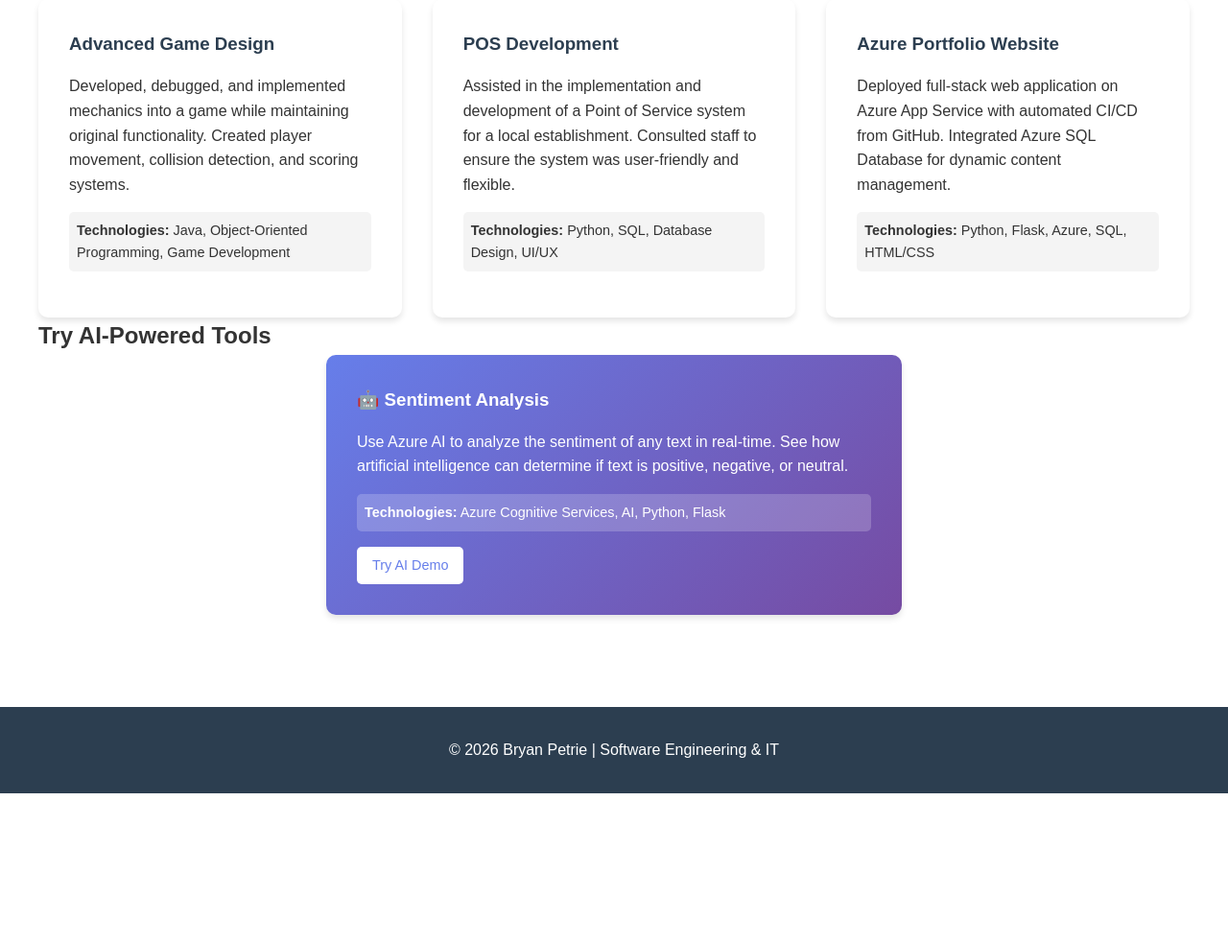
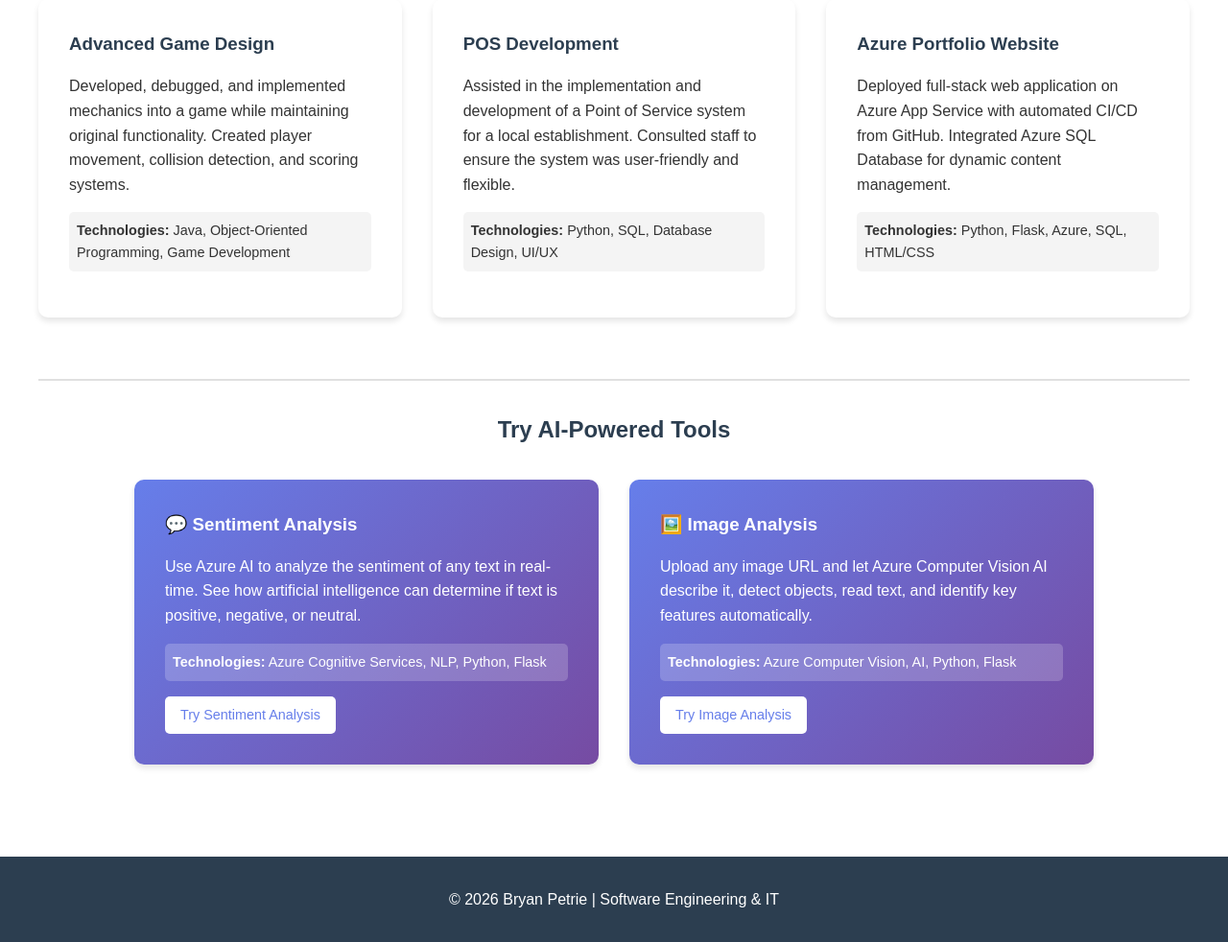
Before and after one commit to petrieb601-eng/azure-portfolio, a Flask app: page /projects in a window 1280 px wide. Shown: the part 199-1181 px from the top of the page at 96% size. Before the commit the page ends 1026 px from the top, so only its background shows below. Run offline with Flask 3, Linux system fonts and the light colour scheme.

Commit message:
Add Azure Computer Vision image analysis

```diff
--- a/app.py
+++ b/app.py
@@ -3,6 +3,9 @@ from azure.ai.textanalytics import TextAnalyticsClient
 from azure.core.credentials import AzureKeyCredential
 import os
 from dotenv import load_dotenv
+from azure.ai.vision.imageanalysis import ImageAnalysisClient
+from azure.ai.vision.imageanalysis.models import VisualFeatures
+from azure.core.credentials import AzureKeyCredential as VisionKeyCredential
 
 load_dotenv()
 
@@ -41,6 +44,13 @@ def authenticate_client():
         return TextAnalyticsClient(endpoint=endpoint, credential=AzureKeyCredential(key))
     return None
 
+def authenticate_vision_client():
+    key = os.getenv('AZURE_VISION_KEY')
+    endpoint = os.getenv('AZURE_VISION_ENDPOINT')
+    if key and endpoint:
+        return ImageAnalysisClient(endpoint=endpoint, credential=VisionKeyCredential(key))
+    return None
+
 @app.route('/')
 def home():
     return render_template('index.html')
@@ -77,5 +87,49 @@ def analyze():
     except Exception as e:
         return jsonify({'error': str(e)}), 500
 
+@app.route('/image-analysis')
+def image_analysis():
+    return render_template('image_analysis.html')
+
+@app.route('/analyze-image', methods=['POST'])
+def analyze_image():
+    client = authenticate_vision_client()
+    if not client:
+        return jsonify({'error': 'Vision service not configured'}), 500
+
+    try:
+        # Get image URL from request
+        image_url = request.json.get('image_url', '')
+
+        if not image_url:
+            return jsonify({'error': 'No image URL provided'}), 400
+
+        # Analyze image
+        result = client.analyze_from_url(
+            image_url=image_url,
+            visual_features=[
+                VisualFeatures.CAPTION,
+                VisualFeatures.OBJECTS,
+                VisualFeatures.TAGS,
+                VisualFeatures.READ
+            ]
+        )
+
+        # Extract results
+        response_data = {
+            'caption': result.caption.text if result.caption else 'No caption available',
+            'confidence': result.caption.confidence if result.caption else 0,
+            'objects': [{'name': obj.tags[0].name, 'confidence': obj.tags[0].confidence}
+                       for obj in result.objects.list] if result.objects else [],
+            'tags': [{'name': tag.name, 'confidence': tag.confidence}
+                    for tag in result.tags.list[:10]] if result.tags else [],
+            'text': [line.text for block in result.read.blocks for line in block.lines] if result.read else []
+        }
+
+        return jsonify(response_data)
+
+    except Exception as e:
+        return jsonify({'error': str(e)}), 500
+
 if __name__ == '__main__':
     app.run(debug=True)
--- a/requirements.txt
+++ b/requirements.txt
@@ -3,3 +3,4 @@ pyodbc==5.0.1
 python-dotenv==1.0.0
 gunicorn==21.2.0
 azure-ai-textanalytics==5.3.0
+azure-ai-vision-imageanalysis==1.0.0b1
--- a/static/css/style.css
+++ b/static/css/style.css
@@ -259,12 +259,30 @@ footer {
     }
 }
 
+/* AI Section on Projects Page */
+.ai-section {
+    margin-top: 4rem;
+    padding-top: 2rem;
+    border-top: 2px solid #e0e0e0;
+}
+
+.ai-section h2 {
+    text-align: center;
+    margin-bottom: 2rem;
+    color: #2c3e50;
+}
+
+.ai-tools-grid {
+    display: grid;
+    grid-template-columns: repeat(auto-fit, minmax(300px, 1fr));
+    gap: 2rem;
+    max-width: 1000px;
+    margin: 0 auto;
+}
 
 .ai-card {
     background: linear-gradient(135deg, #667eea 0%, #764ba2 100%);
     color: white;
-    max-width: 600px;
-    margin: 0 auto;
 }
 
 .ai-card h3 {
--- a/templates/projects.html
+++ b/templates/projects.html
@@ -26,13 +26,24 @@
     <!-- AI Sentiment Analysis Card -->
     <div class="ai-section">
         <h2>Try AI-Powered Tools</h2>
-        <div class="project-card ai-card">
-            <h3>🤖 Sentiment Analysis</h3>
-            <p>Use Azure AI to analyze the sentiment of any text in real-time. See how artificial intelligence can determine if text is positive, negative, or neutral.</p>
-            <div class="technologies">
-                <strong>Technologies:</strong> Azure Cognitive Services, AI, Python, Flask
+        <div class="ai-tools-grid">
+            <div class="project-card ai-card">
+                <h3>💬 Sentiment Analysis</h3>
+                <p>Use Azure AI to analyze the sentiment of any text in real-time. See how artificial intelligence can determine if text is positive, negative, or neutral.</p>
+                <div class="technologies">
+                    <strong>Technologies:</strong> Azure Cognitive Services, NLP, Python, Flask
+                </div>
+                <a href="/sentiment" class="btn btn-small">Try Sentiment Analysis</a>
             </div>
-            <a href="/sentiment" class="btn btn-small">Try AI Demo</a>
+
+            <div class="project-card ai-card">
+                <h3>🖼️ Image Analysis</h3>
+                <p>Upload any image URL and let Azure Computer Vision AI describe it, detect objects, read text, and identify key features automatically.</p>
+                <div class="technologies">
+                    <strong>Technologies:</strong> Azure Computer Vision, AI, Python, Flask
+                </div>
+                <a href="/image-analysis" class="btn btn-small">Try Image Analysis</a>
+            </div>
         </div>
     </div>
 
```
Also changed, not shown: templates/image_analysis.html (added, +262 -0 lines).
